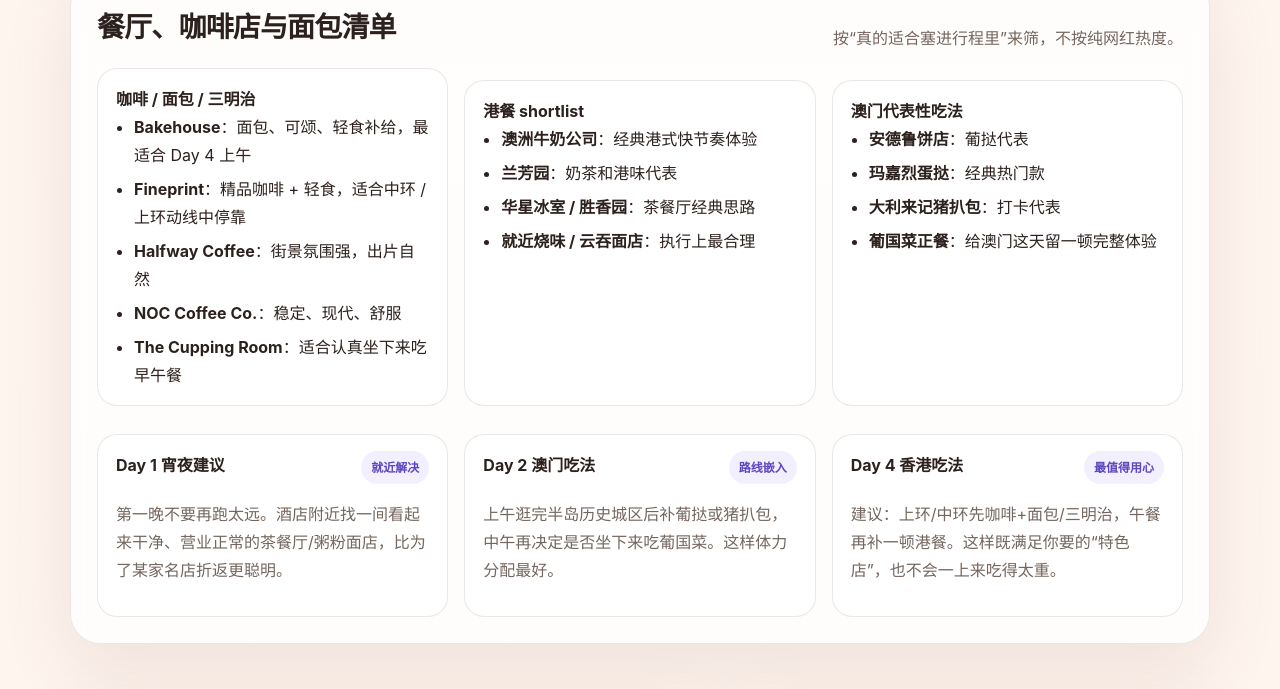
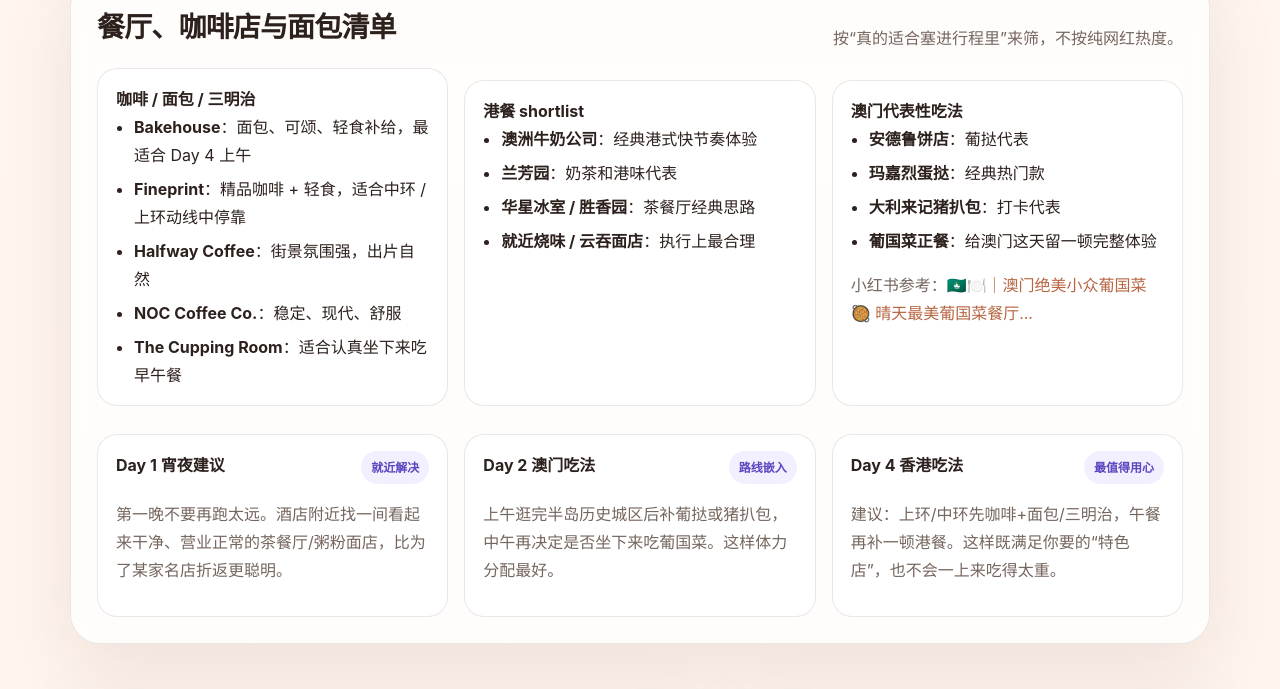
Before and after one commit to SageAutoman/showcase-pages, a plain HTML site: page trips/hk-macau-apr-2026/index.html in a window 1280 px wide. Shown: the part 9365-10054 px from the top of the page. Drawn offline with Linux system fonts and the light colour scheme.

Commit message:
Publish showcase page: Hong Kong & Macau Couple Trip · Apr 2026

```diff
--- a/trips/hk-macau-apr-2026/index.html
+++ b/trips/hk-macau-apr-2026/index.html
@@ -531,6 +531,7 @@
             <li><strong>大利来记猪扒包</strong>：打卡代表</li>
             <li><strong>葡国菜正餐</strong>：给澳门这天留一顿完整体验</li>
           </ul>
+          <p class="muted">小红书参考：<a href="https://www.xiaohongshu.com/explore/6986cb2f000000000a02c9de" target="_blank" rel="noopener noreferrer">🇲🇴🍽️｜澳门绝美小众葡国菜🥘 晴天最美葡国菜餐厅...</a></p>
         </div>
       </div>
 
```
